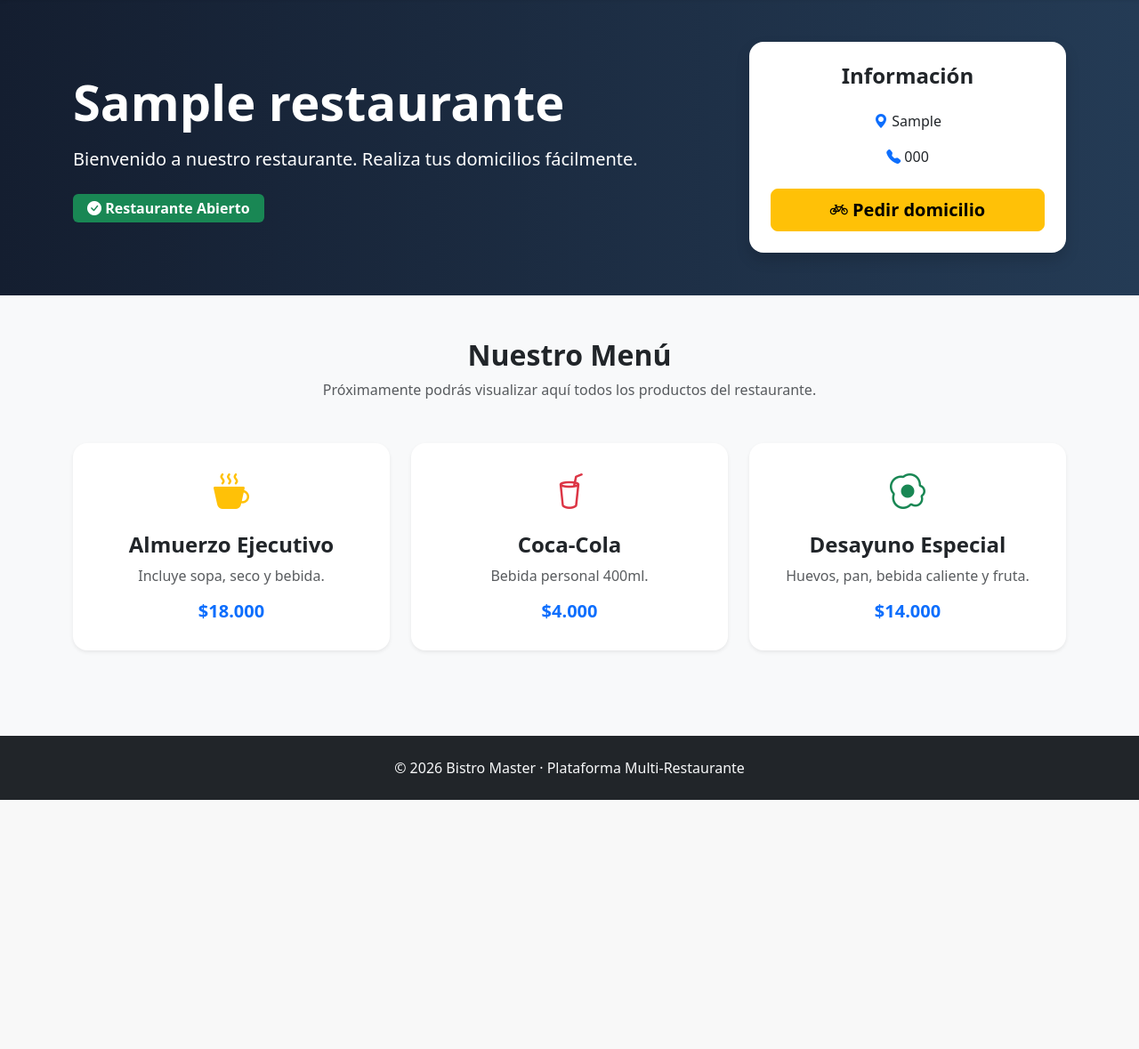
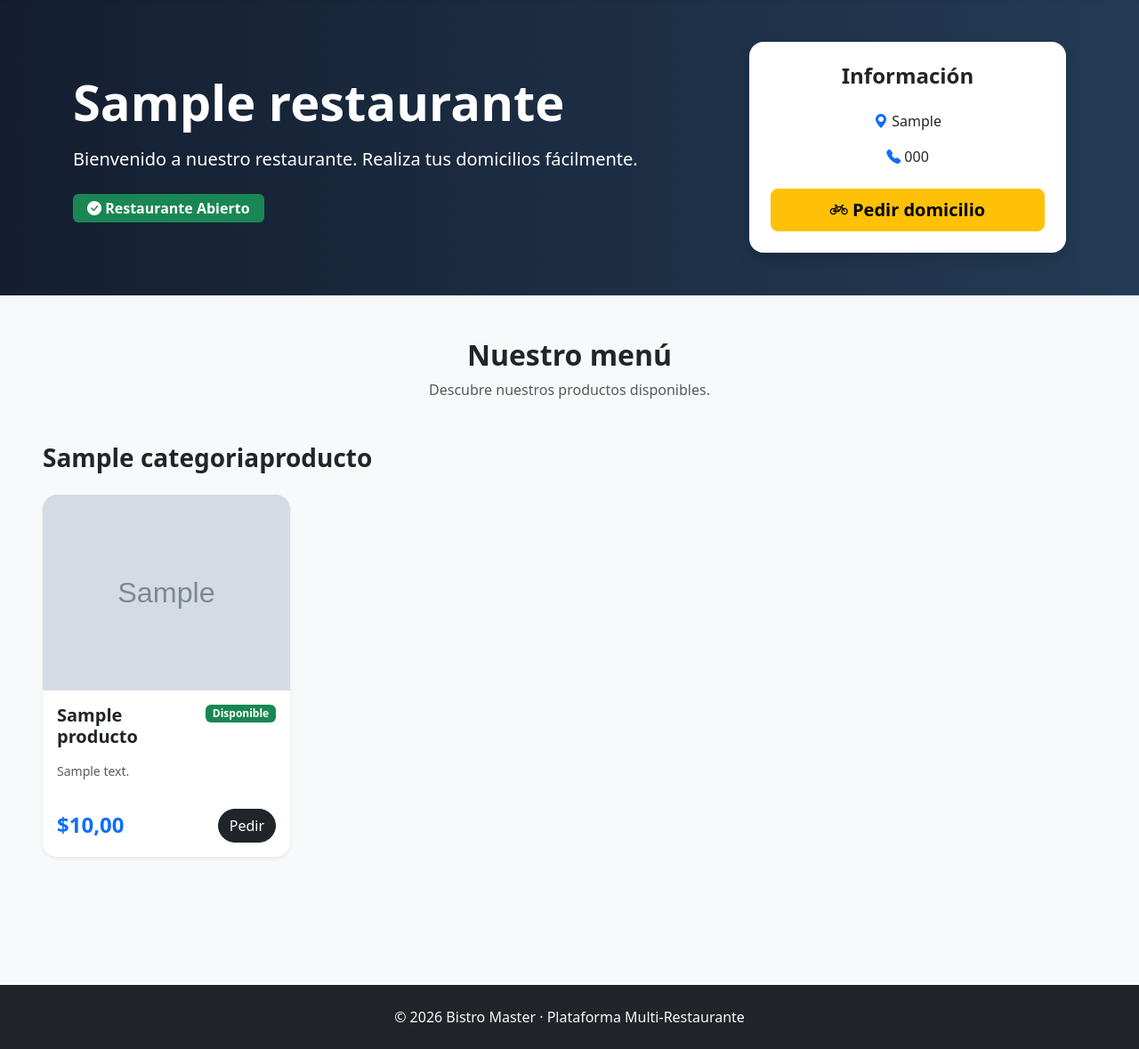
Before and after one commit to jeffersoncordobap/bistro-master, a Django app: a page that uses templates/restaurantes/pagina_restaurante.html in a window 1280 px wide. Shown: the part 57-1236 px from the top of the page at 89% size. Before the commit the page ends 956 px from the top, so only its background shows below. Run offline with Django 5.2, Linux system fonts and the light colour scheme; tables that the repository leaves empty hold one stand-in row (values such as "Sample post"); grey boxes marked "Sample" are stand-in pictures.

Commit message:
feat:Menu dinamico en la pagina publica de los restaurantes

```diff
--- a/apps/restaurantes/views.py
+++ b/apps/restaurantes/views.py
@@ -1,5 +1,6 @@
 from django.shortcuts import redirect, render, get_object_or_404
 
+from apps.productos.models import CategoriaProducto
 from apps.usuarios.models import Usuario
 from apps.restaurantes.models import Restaurante
 
@@ -50,7 +51,6 @@
         context
     )
 
-
 def pagina_restaurante(request, slug):
 
     restaurante = get_object_or_404(
@@ -58,8 +58,14 @@
         slug=slug
     )
 
+    categorias = CategoriaProducto.objects.filter(
+        restaurante=restaurante,
+        activa=True
+    ).prefetch_related('productos')
+
     context = {
-        'restaurante': restaurante
+        'restaurante': restaurante,
+        'categorias': categorias
     }
 
     return render(
--- a/templates/restaurantes/pagina_restaurante.html
+++ b/templates/restaurantes/pagina_restaurante.html
@@ -19,10 +19,15 @@
     <link href="https://cdn.jsdelivr.net/npm/bootstrap@5.3.7/dist/css/bootstrap.min.css"
           rel="stylesheet">
 
-    <!-- Bootstrap Icons -->
-
     <link rel="stylesheet"
           href="https://cdn.jsdelivr.net/npm/bootstrap-icons@1.11.3/font/bootstrap-icons.min.css">
+
+    <style>
+        .producto-card:hover {
+            transform: translateY(-5px);
+            box-shadow: 0 1rem 2rem rgba(0,0,0,.15);
+        }
+    </style>
 
 </head>
 
@@ -138,132 +143,99 @@
 
     <!-- MENÚ -->
 
-    <section class="py-5">
-
-        <div class="container">
+    <div class="container-fluid px-4 px-lg-5 py-5">
 
         <div class="text-center mb-5">
 
             <h2 class="fw-bold">
 
-                    Nuestro Menú
+                Nuestro menú
 
             </h2>
 
             <p class="text-muted">
 
-                    Próximamente podrás visualizar aquí
-                    todos los productos del restaurante.
+                Descubre nuestros productos disponibles.
 
             </p>
 
         </div>
 
-            <!-- PRODUCTOS DEMO -->
+        {% if categorias %}
+
+            {% for categoria in categorias %}
+
+                {% with productos=categoria.productos.all %}
+
+                    {% if productos %}
+
+                        <div class="mb-5">
+
+                            <h3 class="fw-bold mb-4">
+
+                                {{ categoria.nombre }}
+
+                            </h3>
 
                             <div class="row g-4">
 
-                <div class="col-md-4">
+                                {% for producto in productos %}
 
-                    <div class="card border-0 shadow-sm h-100 rounded-4">
+                                    {% if producto.disponible %}
 
-                        <div class="card-body text-center p-4">
+                                        <div class="col-12 col-sm-6 col-lg-4 col-xl-3">
 
-                            <div class="mb-3">
+                                            <div
+                                                class="card producto-card border-0 shadow-sm rounded-4 h-100 overflow-hidden"
+                                                style="transition: 0.3s;">
 
-                                <i class="bi bi-cup-hot-fill fs-1 text-warning"></i>
+                                                {% if producto.imagen %}
+
+                                                    <img
+                                                        src="{{ producto.imagen.url }}"
+                                                        class="card-img-top"
+                                                        style="height: 220px; object-fit: cover;">
+
+                                                {% endif %}
+
+                                                <div class="card-body d-flex flex-column">
+
+                                                    <div class="d-flex justify-content-between align-items-start mb-2">
+
+                                                        <h5 class="fw-bold">
+
+                                                            {{ producto.nombre }}
+
+                                                        </h5>
+
+                                                        <span class="badge bg-success">
+
+                                                            Disponible
+
+                                                        </span>
 
                                                     </div>
 
-                            <h4 class="fw-bold">
+                                                    <p class="text-muted small flex-grow-1">
 
-                                Almuerzo Ejecutivo
+                                                        {{ producto.descripcion }}
+
+                                                    </p>
+
+                                                    <div class="d-flex justify-content-between align-items-center mt-3">
+
+                                                        <h4 class="fw-bold text-primary mb-0">
+
+                                                            ${{ producto.precio }}
 
                                                         </h4>
 
-                            <p class="text-muted">
+                                                        <button
+                                                            class="btn btn-dark rounded-pill">
 
-                                Incluye sopa, seco y bebida.
+                                                            Pedir
 
-                            </p>
-
-                            <h5 class="fw-bold text-primary">
-
-                                $18.000
-
-                            </h5>
-
-                        </div>
-
-                    </div>
-
-                </div>
-
-                <div class="col-md-4">
-
-                    <div class="card border-0 shadow-sm h-100 rounded-4">
-
-                        <div class="card-body text-center p-4">
-
-                            <div class="mb-3">
-
-                                <i class="bi bi-cup-straw fs-1 text-danger"></i>
-
-                            </div>
-
-                            <h4 class="fw-bold">
-
-                                Coca-Cola
-
-                            </h4>
-
-                            <p class="text-muted">
-
-                                Bebida personal 400ml.
-
-                            </p>
-
-                            <h5 class="fw-bold text-primary">
-
-                                $4.000
-
-                            </h5>
-
-                        </div>
-
-                    </div>
-
-                </div>
-
-                <div class="col-md-4">
-
-                    <div class="card border-0 shadow-sm h-100 rounded-4">
-
-                        <div class="card-body text-center p-4">
-
-                            <div class="mb-3">
-
-                                <i class="bi bi-egg-fried fs-1 text-success"></i>
-
-                            </div>
-
-                            <h4 class="fw-bold">
-
-                                Desayuno Especial
-
-                            </h4>
-
-                            <p class="text-muted">
-
-                                Huevos, pan, bebida caliente y fruta.
-
-                            </p>
-
-                            <h5 class="fw-bold text-primary">
-
-                                $14.000
-
-                            </h5>
+                                                        </button>
 
                                                     </div>
 
@@ -273,9 +245,35 @@
 
                                         </div>
 
+                                    {% endif %}
+
+                                {% endfor %}
+
                             </div>
 
-    </section>
+                        </div>
+
+                    {% endif %}
+
+                {% endwith %}
+
+            {% endfor %}
+
+        {% else %}
+
+            <div class="text-center py-5">
+
+                <h3>
+
+                    Este restaurante aún no tiene menú disponible.
+
+                </h3>
+
+            </div>
+
+        {% endif %}
+
+    </div>
 
     <!-- FOOTER -->
 
```
Lines whose indentation alone changed are shown as unchanged.
